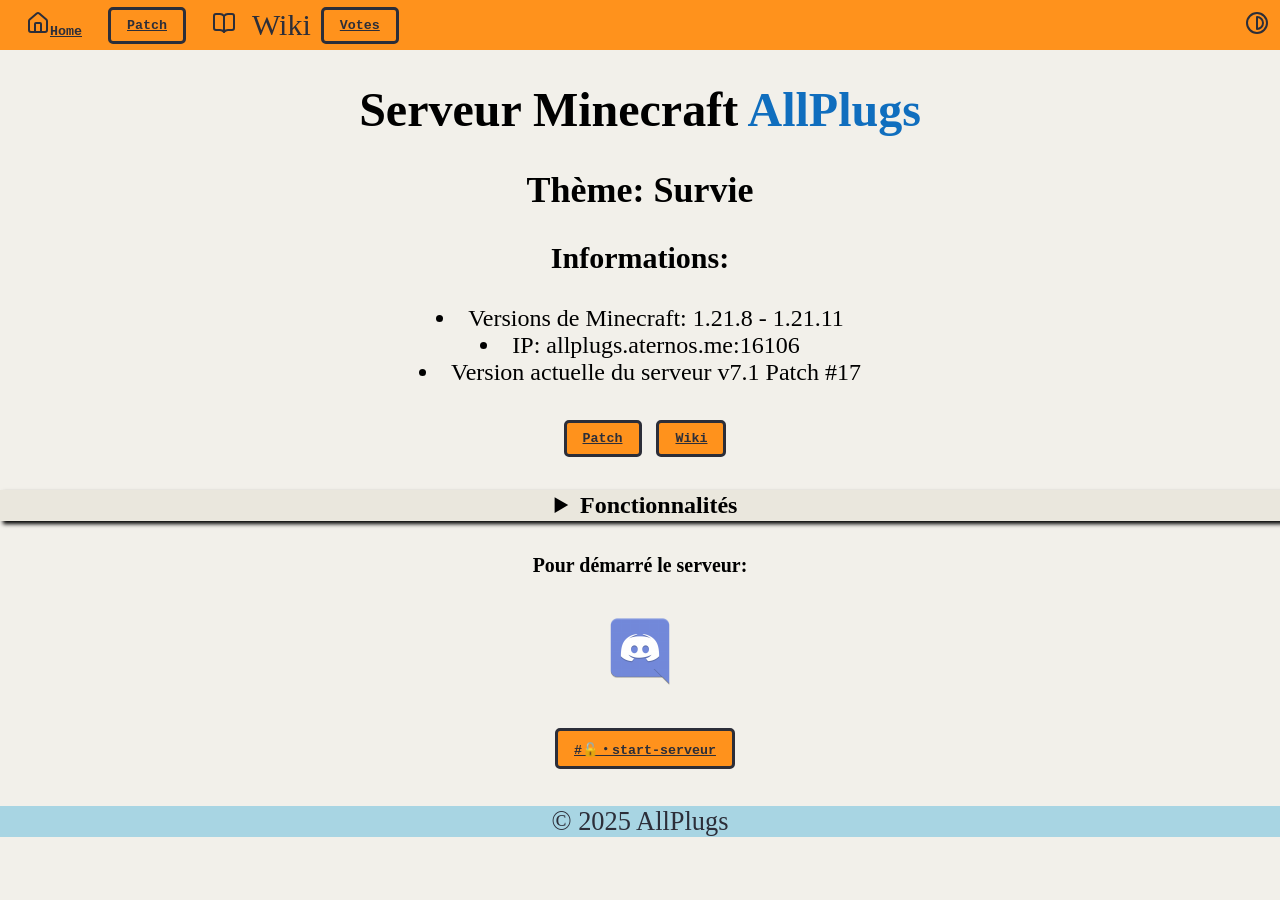
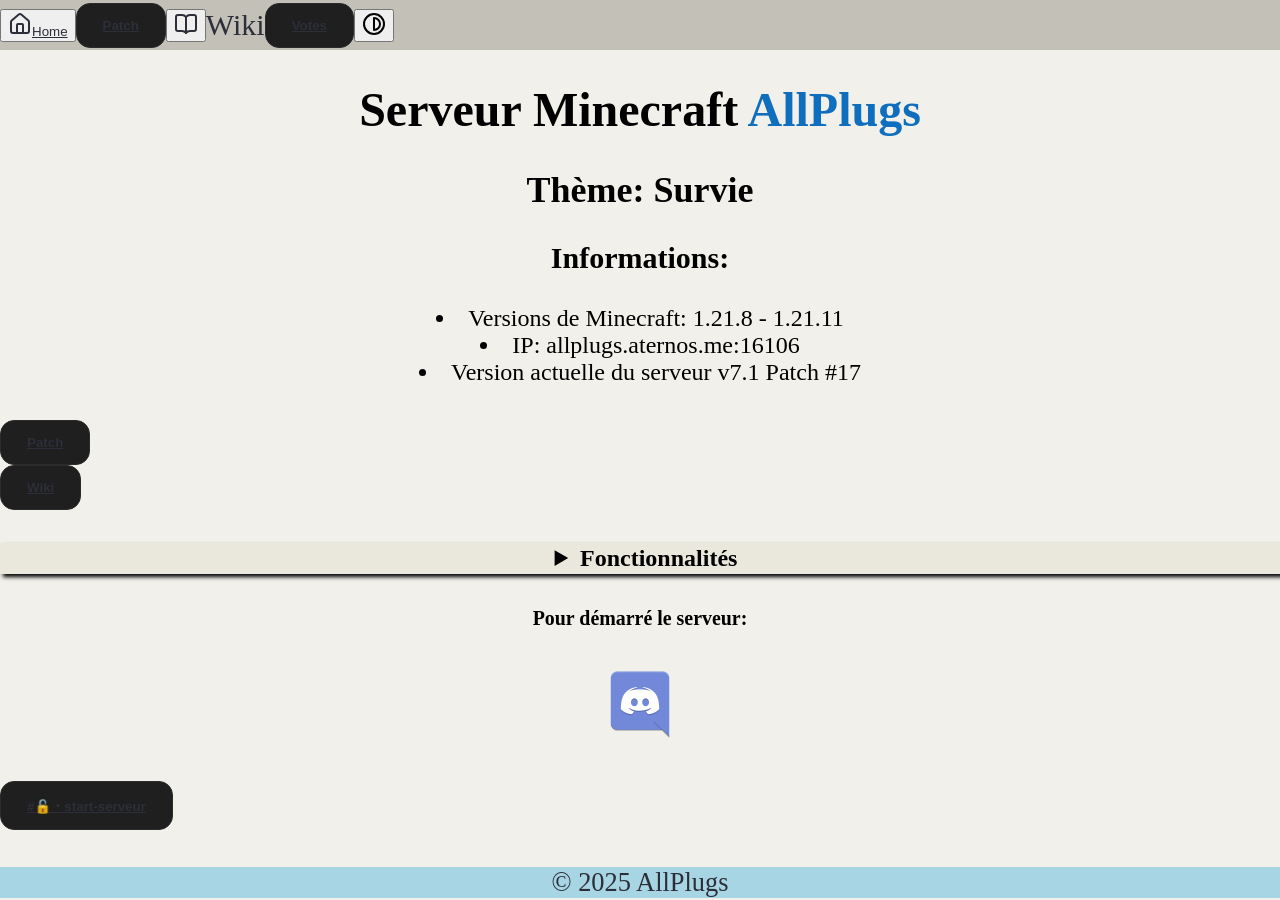
Before and after one commit to Nat688/AllPlugs-Site, a Jekyll site: the page built from index.html, in a window 1280 px wide. Built offline with Jekyll 4.4.1, drawn with Linux system fonts in a browser that asks for light colours.

Commit message:
Update default.html

```diff
--- a/_layouts/default.html
+++ b/_layouts/default.html
@@ -175,79 +175,36 @@
 	margin: 0;
 	padding: 0;
 }
-.btn {
-    background-color: #FF921C;
-    color: #2C2E39;
-	border: 3px solid #2C2E39;
-	border-radius: 5px;
-	padding: 8px 16px;
-	font-family: monospace;
-	font-weight: bold;
-	cursor: pointer;
-	margin-left: 10px;
-}
-body.dark .btn {
-    background-color: #FF921C;
-    color: #F2F0EA;
-	border: 3px solid #F2F0EA;
-    border-radius: 5px;
-	padding: 8px 16px;
-	font-family: monospace;
-	font-weight: bold;
-	cursor: pointer;
-	margin-left: 10px;
-}
-.btn:hover {
-    background-color: #ffad4d;
-}
-.btn2 {
-	background-color: #FF921C;
-    color: #2C2E39;
-	border: none;
-	padding: 6px 6px;
-    font-family: monospace;
-    font-weight: bold;
-	cursor: pointer;
-	margin-left: auto;
-	margin-right: 5px;
-}
-body.dark .btn2 {
-	background-color: #FF921C;
-    color: #F2F0EA;
-	border: none;
-	padding: 6px 6px;
-    font-family: monospace;
-    font-weight: bold;
-	cursor: pointer;
-	margin-left: auto;
-	margin-right: 5px;
-}
-.btn2:hover {
-    background-color: #ffad4d;
-}
-.btn3 {
-	background-color: #FF921C;
-    color: #2C2E39;
-	border: none;
-	padding: 8px 16px;
-	font-family: monospace;
-	font-weight: bold;
-	cursor: pointer;
-	margin-left: 10px;
-}
-body.dark .btn3 {
-    background-color: #FF921C;
-    color: #F2F0EA;
-	border: none;
-	padding: 8px 16px;
-	font-family: monospace;
-	font-weight: bold;
-	cursor: pointer;
-	margin-left: 10px;
-}
-.btn3:hover {
-    background-color: #ffad4d;
-}
+
+      /* ===== BOUTONS ===== */
+      .buttons {
+        margin-top: 32px;
+        display: flex;
+        gap: 20px;
+      }
+
+      .btn {
+        padding: 14px 26px;
+        border-radius: 14px;
+        background: #1f1f1f;
+        color: #f1f1f1;
+        text-decoration: none;
+        font-weight: 600;
+        display: flex;
+        align-items: center;
+        gap: 10px;
+        border: 1px solid #2b2b2b;
+        transition:
+          transform 0.25s ease,
+          box-shadow 0.25s ease,
+          background 0.25s ease;
+      }
+
+      .btn:hover {
+        transform: translateY(-4px);
+        background: #242424;
+        box-shadow: 0 10px 30px rgba(255,159,67,0.4);
+      }
 .nou {
 	text-decoration: none;
 }
@@ -257,7 +214,19 @@
     left: 0;
     width: 100%;
 	height: 50px;              /* OBLIGATOIRE */
-	background-color: #FF921C;
+	background-color: #c3c0b8;
+	font-size: 125%;
+    color: #2C2E39;
+	display: flex;
+	align-items: center;
+}
+body.dark header {
+    position: fixed;
+    top: 0;
+    left: 0;
+    width: 100%;
+	height: 50px;              /* OBLIGATOIRE */
+	background-color: #0a0909;
 	font-size: 125%;
     color: #2C2E39;
 	display: flex;
```
